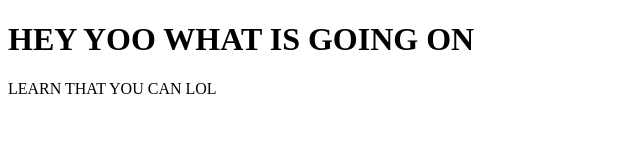
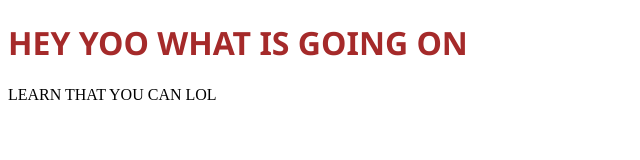
Before and after one commit to muhammadyaqoobmuet/JavaScript_and_Tea, a plain HTML site: page Number_and_Maths/index.html in a window 1280 px wide. Shown: the whole page, without its empty margins (0-640 px from the left). Drawn offline with Linux system fonts and the light colour scheme.

Commit message:
HTML FOR NUM AND MATHS

```diff
--- a/Number_and_Maths/index.html
+++ b/Number_and_Maths/index.html
@@ -6,7 +6,7 @@
     <title>Document</title>
 </head>
 <body>
-    <h1>HEY YOO WHAT IS GOING ON</h1>
+    <h1 style="height: max-content; color: brown; font-family: 'Segoe UI', Tahoma, Geneva, Verdana, sans-serif;">HEY YOO WHAT IS GOING ON</h1>
     <p>LEARN THAT YOU CAN LOL</p>
     <script src="number.js"></script>
 </body>
```
